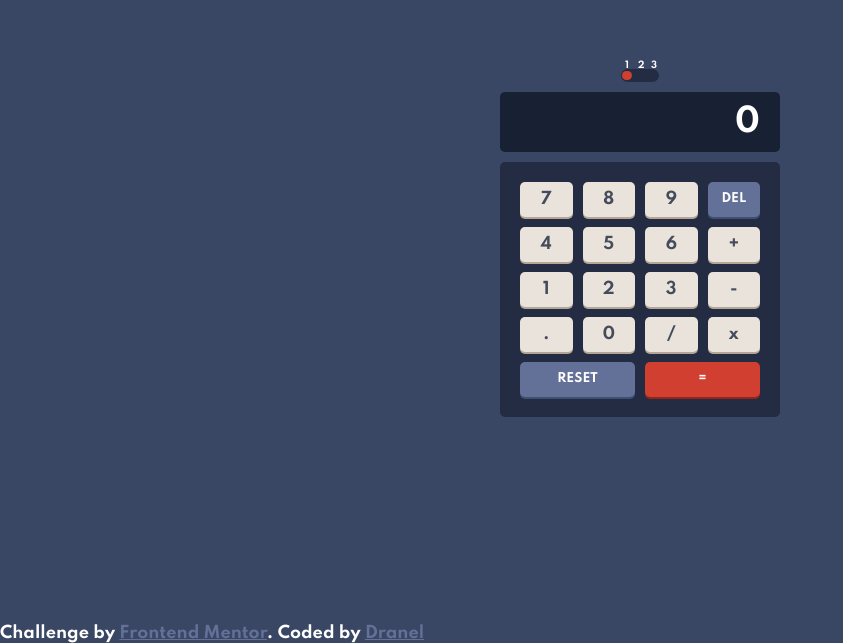
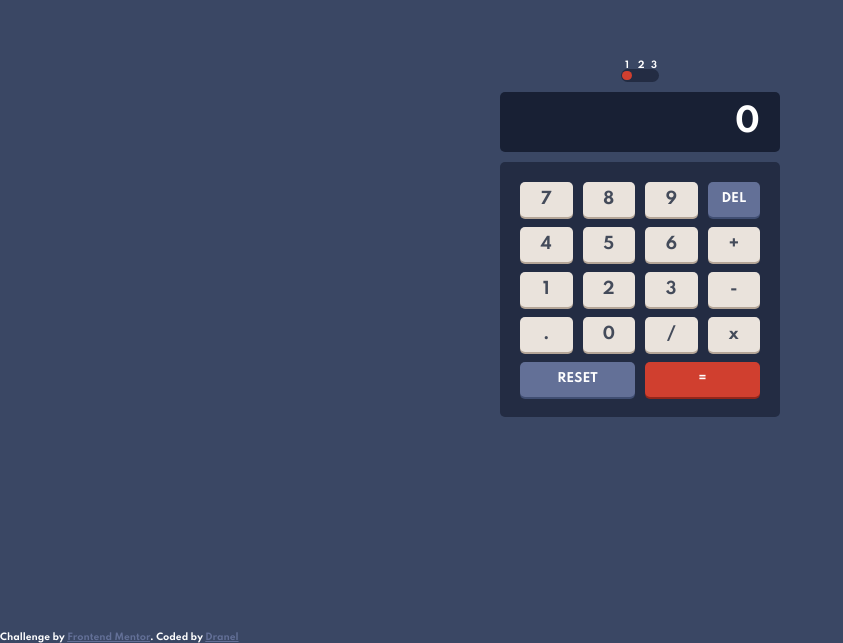
Before and after one commit to DranelM/calculator-app, a React (Create React App) app: page / in a window 1280 px wide. Shown: the part 157-800 px from the top of the page, without its empty margins (0-843 px from the left). Built offline with nearby package versions, Linux system fonts and the light colour scheme.

Commit message:
smaller attribution

```diff
--- a/src/styles/App.css
+++ b/src/styles/App.css
@@ -20,6 +20,7 @@
   left: 0;
   right: 0;
   color: var(--text-screen-color);
+  font-size: 9px;
 }
 
 .attribution a {
```
